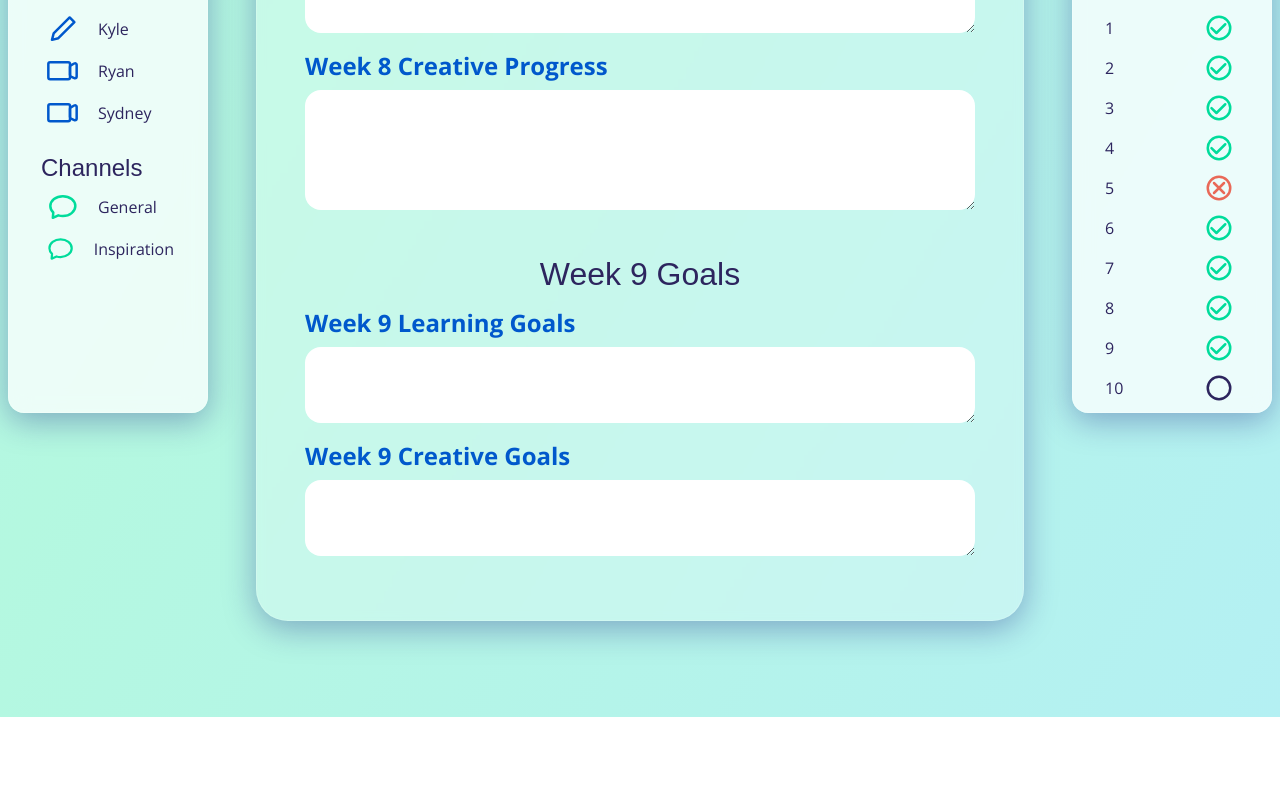
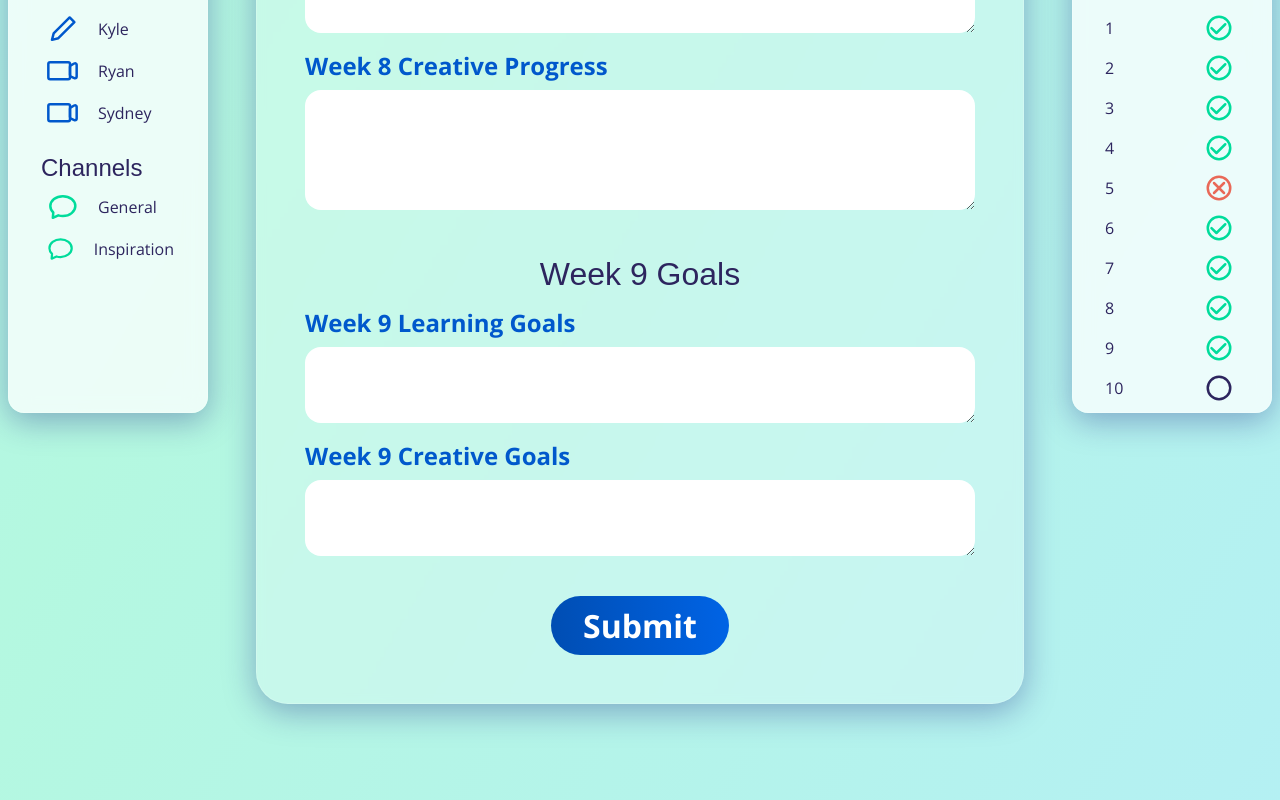
Before and after one commit to cameron-carruthers/clairvoyage, a Next.js app: page / in a window 1280 px wide. Shown: the part 379-1179 px from the top of the page. Before the commit the page ends 1096 px from the top, so only its background shows below. Built offline with nearby package versions, Linux system fonts and the light colour scheme; a web font is replaced by a local one.

Commit message:
Add button to Submit Progress Form

```diff
--- a/src/components/organisms/SubmitProgressForm/index.tsx
+++ b/src/components/organisms/SubmitProgressForm/index.tsx
@@ -2,6 +2,7 @@ import styled from 'styled-components';
 import { headingOne, headingThree } from '../../../theme';
 import CardLayout from '../../templates/CardLayout'
 import Input from '../../molecules/Input';
+import Button from '../../atoms/Button';
 
 const Header = styled.h1`
   font-family: ${headingOne.fontFamily};
@@ -35,6 +36,13 @@ const Goals = styled.h2`
   }
 `;
 
+const ButtonWrapper = styled.div`
+  margin-top: 1.5rem;
+  display: flex;
+  justify-content: center;
+  align-items: center;
+`
+
 interface SubmitProgressFormProps {
   currentWeek: number
 }
@@ -64,6 +72,9 @@ const SubmitProgressForm = ({ currentWeek }: SubmitProgressFormProps) => (
       label={`Week ${currentWeek} Creative Goals`}
       rows={2}
     />
+    <ButtonWrapper>
+      <Button text='Submit' />
+    </ButtonWrapper>
   </CardLayout>
 )
 
```
